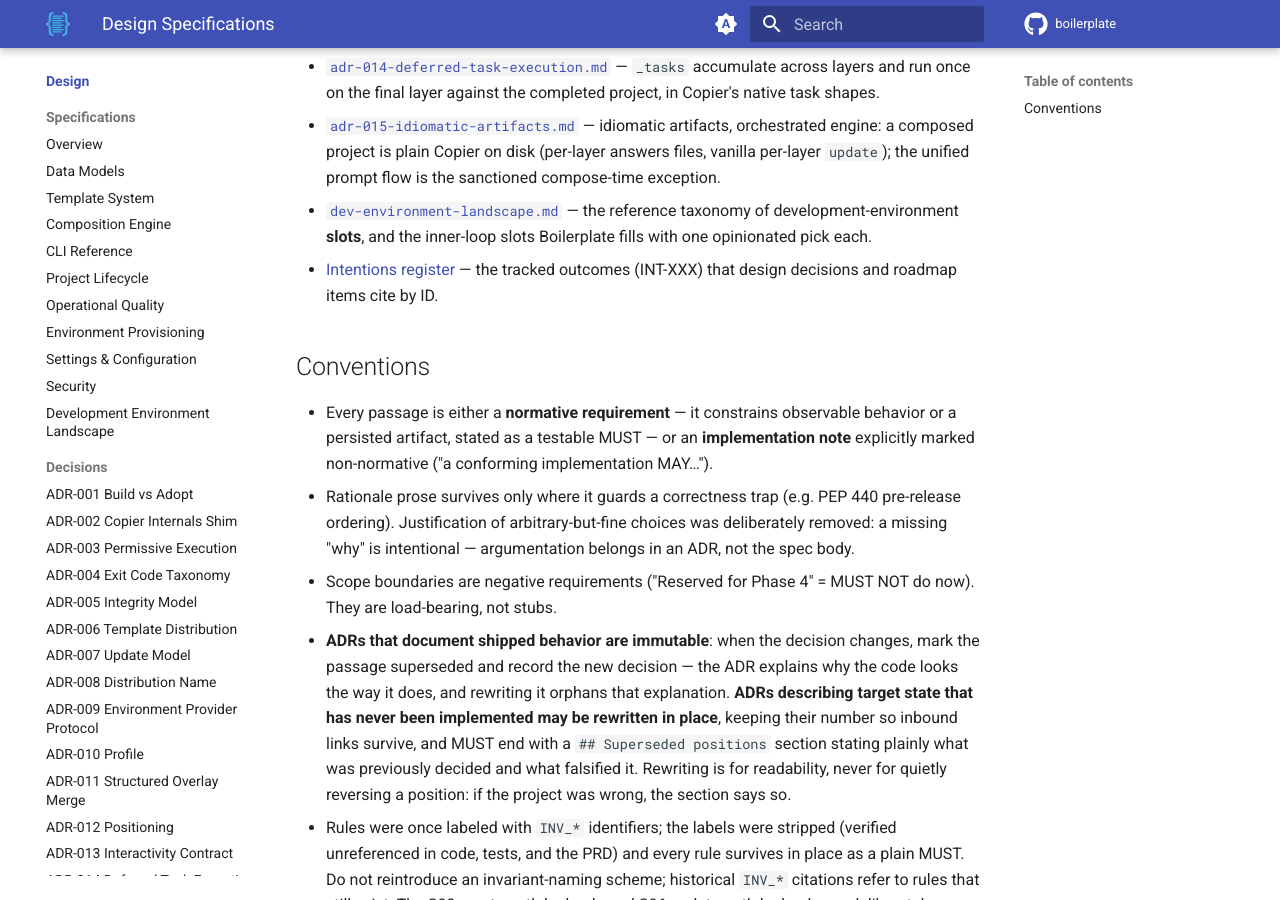
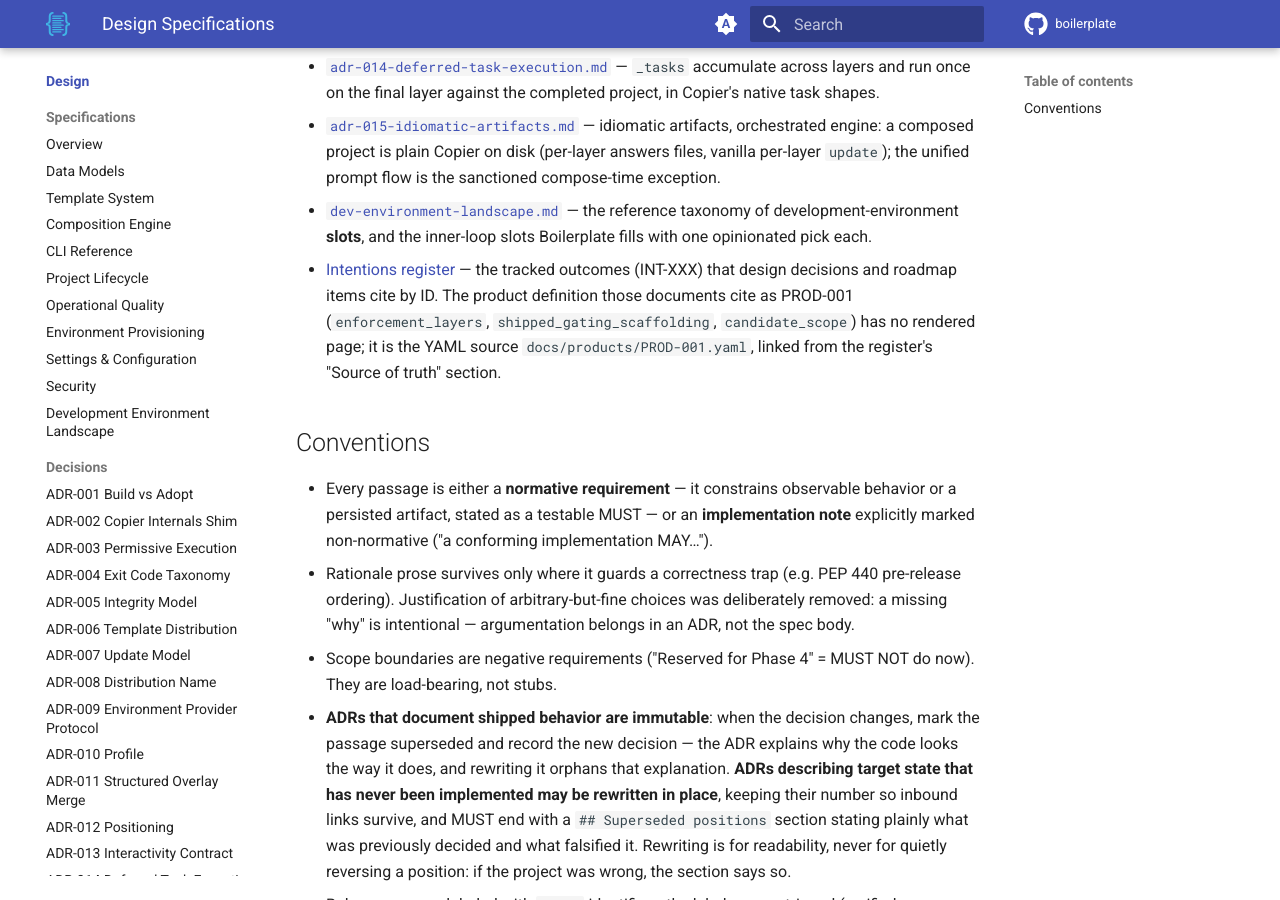
Before and after one commit to TheRealBillSiegler/boilerplate, an MkDocs documentation site: the page built from docs/design/README.md, in a window 1280 px wide and 900 px high, scrolled down 1453 px. Built offline with MkDocs 1.6.1 and Material for MkDocs 9.7.7, drawn with Linux system fonts in a browser that asks for light colours; a script that is not in the unit is left out; comment, search, counter and statistics services are not loaded; the version menu is left out.

Commit message:
docs(design): say where the PROD-001 source lives
Four in-nav pages cite PROD-001 by name after the raw-YAML links came out; the design README now says the file has no rendered page and where the register links it.

Co-Authored-By: Claude Fable 5.1 <noreply@anthropic.com>

```diff
--- a/docs/design/README.md
+++ b/docs/design/README.md
@@ -24,7 +24,7 @@ The ancillary documents in this directory:
 - [`adr-014-deferred-task-execution.md`](adr-014-deferred-task-execution.md) — `_tasks` accumulate across layers and run once on the final layer against the completed project, in Copier's native task shapes.
 - [`adr-015-idiomatic-artifacts.md`](adr-015-idiomatic-artifacts.md) — idiomatic artifacts, orchestrated engine: a composed project is plain Copier on disk (per-layer answers files, vanilla per-layer `update`); the unified prompt flow is the sanctioned compose-time exception.
 - [`dev-environment-landscape.md`](dev-environment-landscape.md) — the reference taxonomy of development-environment **slots**, and the inner-loop slots Boilerplate fills with one opinionated pick each.
-- [Intentions register](../intentions/README.md) — the tracked outcomes (INT-XXX) that design decisions and roadmap items cite by ID.
+- [Intentions register](../intentions/README.md) — the tracked outcomes (INT-XXX) that design decisions and roadmap items cite by ID. The product definition those documents cite as PROD-001 (`enforcement_layers`, `shipped_gating_scaffolding`, `candidate_scope`) has no rendered page; it is the YAML source `docs/products/PROD-001.yaml`, linked from the register's "Source of truth" section.
 
 ## Conventions
 
```
